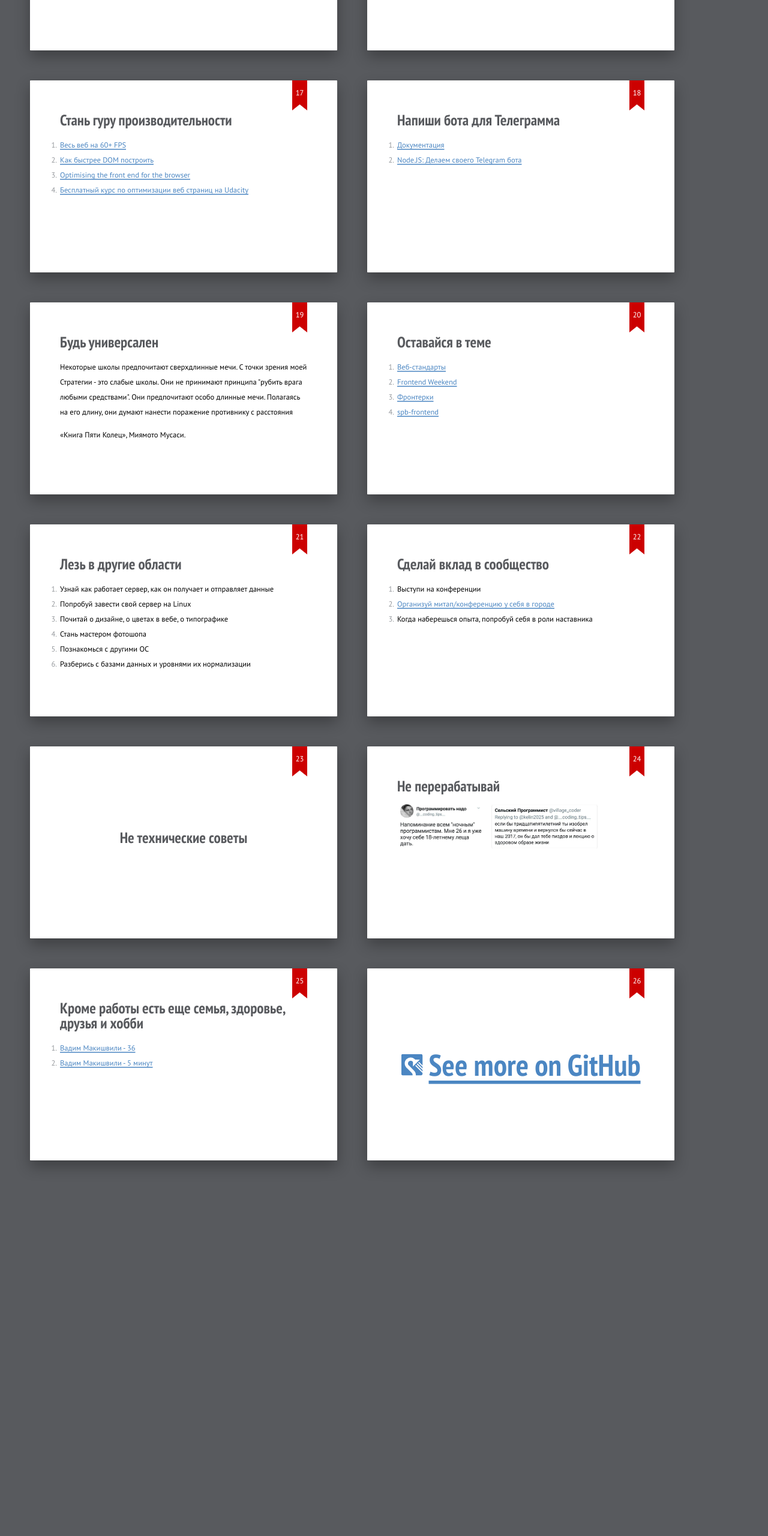
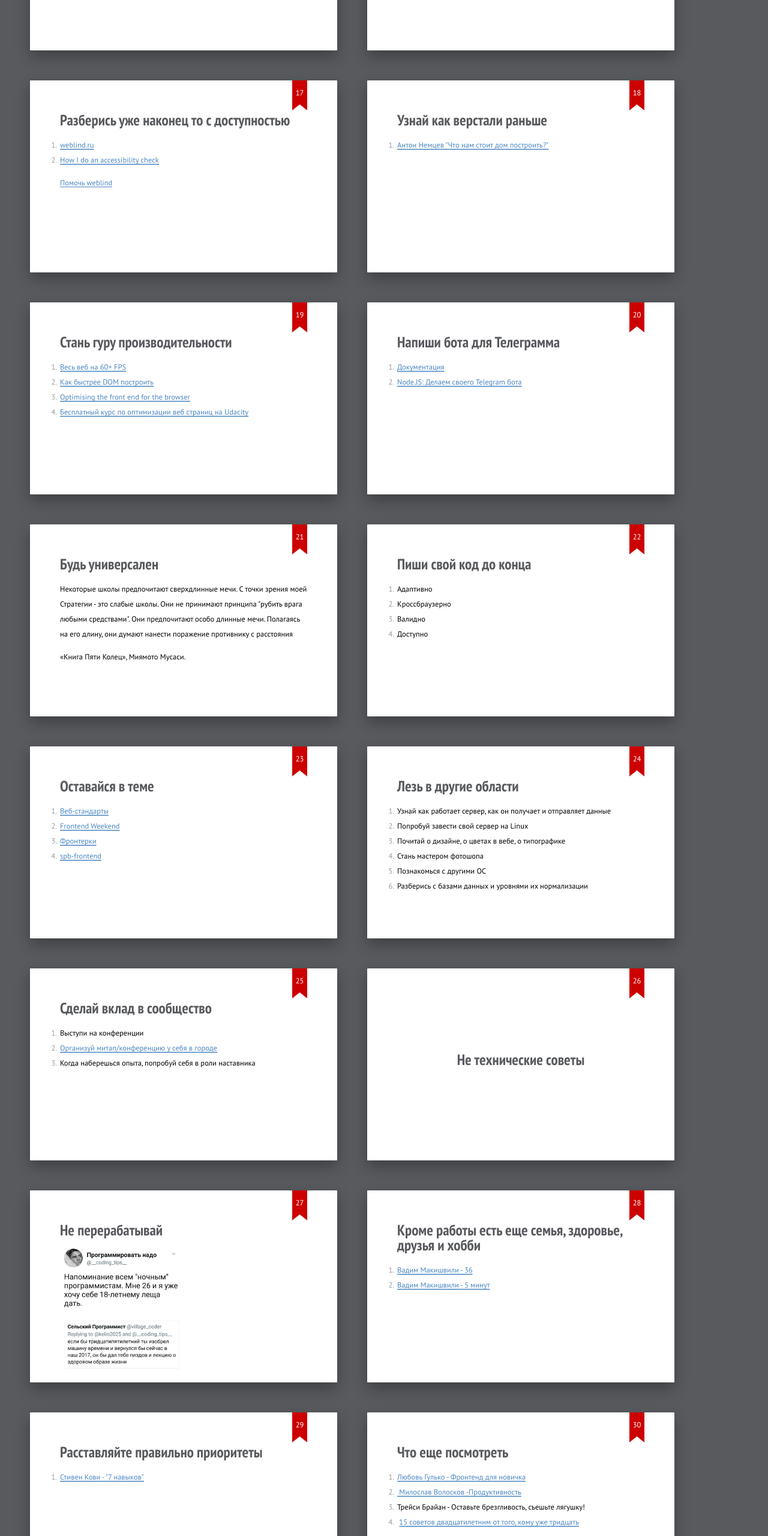
Before and after one commit to antipenko/whatToDoIfYouBeginnerFrontender, a plain HTML site: page index.html in a window 1280 px wide. Shown: the part 3000-5560 px from the top of the page at 60% size. Before the commit the page ends 4984 px from the top, so only its background shows below. Drawn offline with Linux system fonts and the light colour scheme.

Commit message:
add slides

```diff
--- a/index.html
+++ b/index.html
@@ -193,7 +193,23 @@
 	</section>
 
 	<section class="slide ">
-		<h2>Стань гуру производительности</h2>
+		<h2>Разберись уже наконец то с доступностью</h2>
+		<ol>
+			<li><a href="http://weblind.ru/">weblind.ru </a> </li>
+			<li><a href="https://www.youtube.com/watch?v=cOmehxAU_4s">How I do an accessibility check </a> </li>
+		</ol>
+		<a href="https://github.com/web-standards-ru/weblind.ru">Помочь weblind</a>
+	</section>
+
+	<section class="slide ">
+		<h2>Узнай как верстали раньше</h2>
+		<ol>
+			<li><a href="https://www.youtube.com/watch?v=okFs-XoZoxY&t=1797s">Антон Немцев "Что нам стоит дом построить?" </a> </li>
+		</ol>
+	</section>
+
+	<section class="slide ">
+	 	<h2>Стань гуру производительности</h2>
 		<ol>
 			<li><a href="https://habrahabr.ru/post/340176/">Весь веб на 60+ FPS</a> </li>
 			<li><a href="https://habrahabr.ru/post/338840/">Как быстрее DOM построить </a> </li>
@@ -219,6 +235,16 @@
 			они думают нанести поражение противнику с расстояния
 		</p>
 		<p>«Книга Пяти Колец», Миямото Мусаси. </p>
+	</section>
+
+	<section class="slide ">
+		<h2>Пиши свой код до конца</h2>
+		<ol>
+			<li>Адаптивно</li>
+			<li>Кроссбраузерно</li>
+			<li>Валидно</li>
+			<li>Доступно</li>
+		</ol>
 	</section>
 
 	<section class="slide ">
@@ -258,8 +284,8 @@
 
 	<section class="slide">
 		<h2>Не перерабатывай</h2>
-		<img src="pictures/noOvertime.jpg" alt="" style="height: 20vh;">
-		<img src="pictures/noOvertime1.jpg" alt="" style="height: 20vh;">
+		<img src="pictures/noOvertime.jpg" alt="" style="width: 50%;">
+		<img src="pictures/noOvertime1.jpg" alt="" style="width: 50%;">
 	</section>
 
 	<section class="slide">
@@ -270,6 +296,39 @@
 		</ol>
 	</section>
 
+	<section class="slide">
+		<h2> Расставляйте правильно приоритеты </h2>
+		<ol>
+			<li><a href="https://www.youtube.com/watch?v=G9hMm77B1dk&t=2061s">Стивен Кови - "7 навыков"</a></li>
+		</ol>
+	</section>
+
+	<section class="slide">
+		<h2>Что еще посмотреть</h2>
+		<ol>
+			<li><a href="https://www.youtube.com/watch?v=G9hMm77B1dk&t=2061s">Любовь Гулько - Фронтенд для новичка</a></li>
+			<li><a href="https://youtu.be/h5qrWVqYgxs"> Милослав Волосков -Продуктивность </a></li>
+			<li>Трейси Брайан - Оставьте брезгливость, съешьте лягушку!</li>
+			<li> <a href="https://lifehacker.ru/2014/09/16/15-sovetov-20m/"> 15 советов двадцатилетним от того, кому уже тридцать </a></li>
+		</ol>
+	</section>
+
+	<section class="slide">
+		<h2>Общие советы</h2>
+		<ol>
+			<li>Будьте социально активны</li>
+			<li>Решите, что приносит вам кайф и делайте это! </li>
+			<li>Занимайтесь спортом</li>
+			<li>Высыпайтесь</li>
+			<li>Планируйте и делайте заметки</li>
+			<li>Не бойтесь задавать вопросы</li>
+		</ol>
+	</section>
+
+	<section class="slide center">
+		<h2>Вопросы</h2>
+
+	</section>
 
 	<section class="slide" id="see-more">
 		<h2 class="shout">
```
